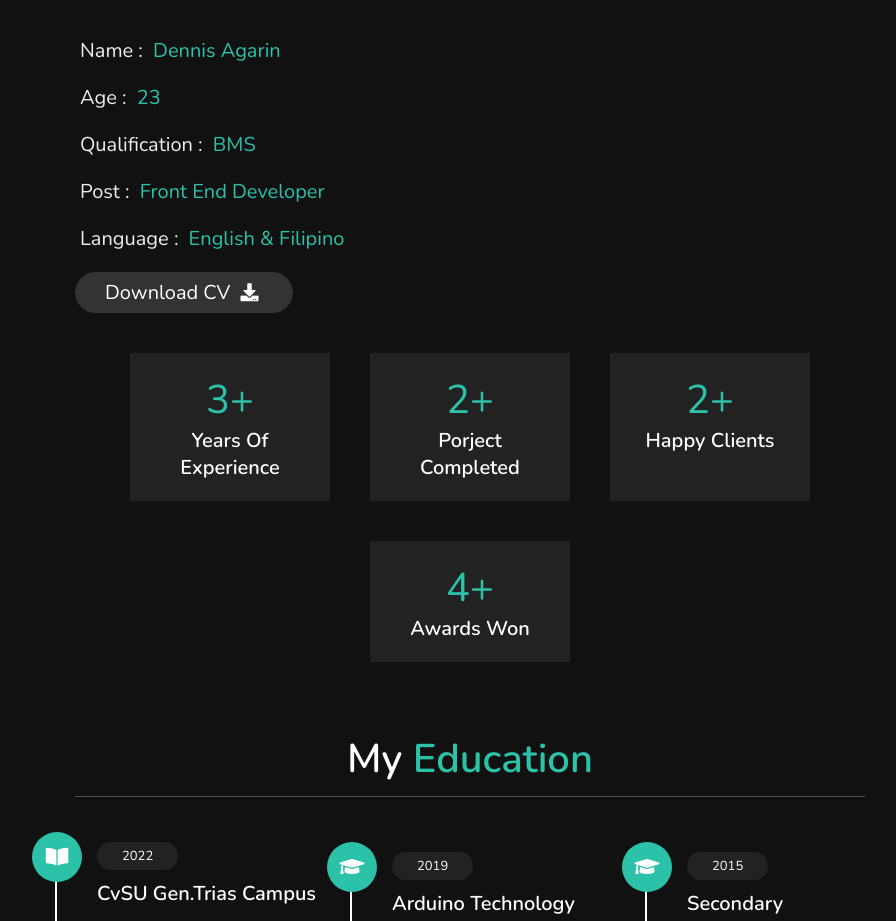
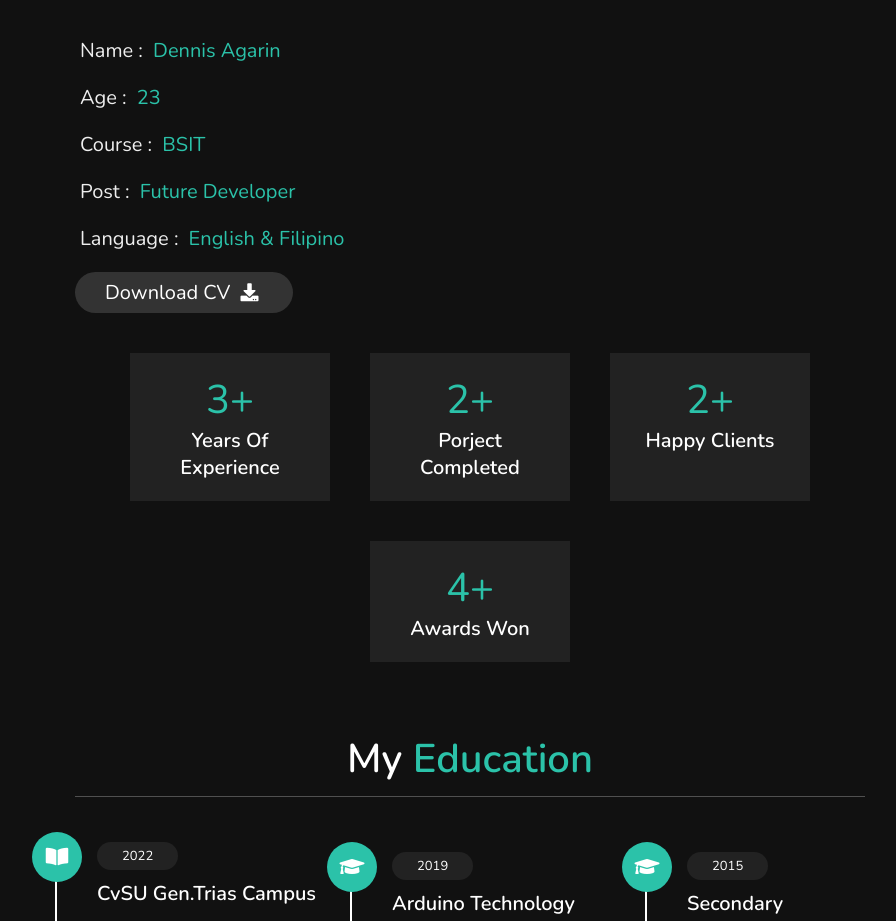
Before and after one commit to Dencho011/project.github.io, a plain HTML site: page index.html in a window 1280 px wide. Shown: the part 888-1809 px from the top of the page, without its empty margins (345-1241 px from the left). Drawn offline with nearby package versions, Linux system fonts and the light colour scheme.

Commit message:
Update index.html

```diff
--- a/index.html
+++ b/index.html
@@ -64,8 +64,8 @@
     <div class="info">
         <h3> <span> name : </span> Dennis Agarin </h3>
         <h3> <span> age : </span> 23 </h3>
-        <h3> <span> qualification : </span> BMS </h3>
-        <h3> <span> post : </span> front end developer </h3>
+        <h3> <span> Course : </span> BSIT </h3>
+        <h3> <span> post : </span> Future developer </h3>
         <h3> <span> language : </span> English & Filipino </h3>
         <a href="#"><button class="btn"> download CV <i class="fas fa-download"></i> </button></a>
     </div>
```
